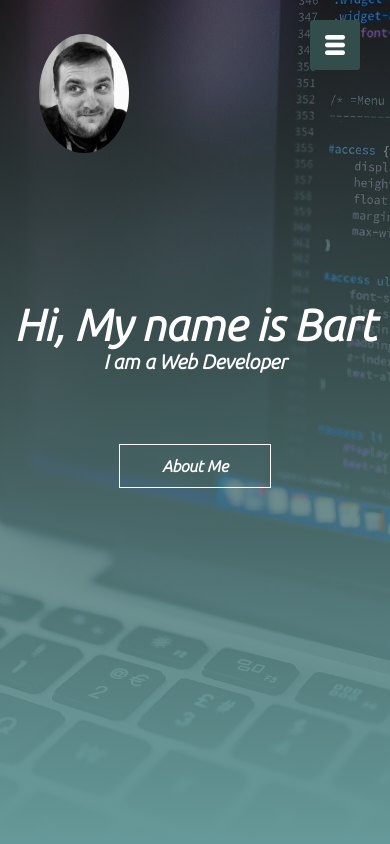
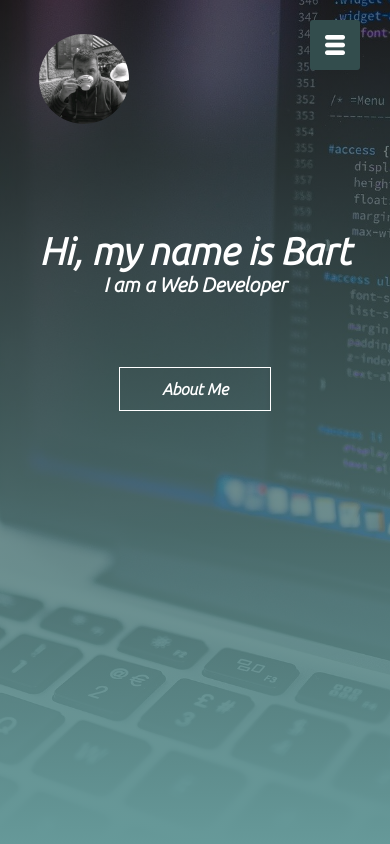
Before and after one commit to yordiBar/yordiBar.github.io, a plain HTML site: page index.html in a window 390 px wide. Shown: the top 844 px of the page. Drawn offline with Linux system fonts and the light colour scheme; some packages are replaced by stand-ins of ours; a script that the page names is missing.

Commit message:
media banner padding, new image, footer change

```diff
--- a/index.html
+++ b/index.html
@@ -17,9 +17,9 @@
 
 <body>
     <section id="banner">
-        <img src="images/IMG-20180104-WA0000-01.jpeg" class="logo">
+        <img src="images/logo-img1.jpg" class="logo">
         <div class="banner-text">
-            <h1>Hi, My name is Bart</h1>
+            <h1>Hi, my name is Bart</h1>
             <p>I am a Web Developer</p>
             <div class="banner-btn">
                 <a href="#about"><span></span>About Me</a>
@@ -219,9 +219,9 @@
             </div>
             <div class="footer-right">
                 <h1>Get in touch</h1>
-                <p>Dublin, Ireland<i class="fa fa-map-marker"></i></p>
+                <p><i class="fa fa-map-marker"></i>Dublin, Ireland</p>
                 <!-- <p>Phone Number<i class="fa fa-phone"></i>00353 87 693 4401</p> -->
-                <p>Email<i class="fa fa-paper-plane"></i><a href="mailto:bart.dev@hotmail.com">bart.dev@hotmail.com</a>
+                <p><i class="fa fa-paper-plane"></i><a href="mailto:bart.dev@hotmail.com">bart.dev@hotmail.com</a>
                 </p>
             </div>
         </div>
--- a/style.css
+++ b/style.css
@@ -23,7 +23,7 @@
     padding-top: 300px;
 }
 .banner-text h1 {
-    font-size: 90px;
+    font-size: 70px;
 }
 .banner-text p {
     font-size: 20px;
@@ -99,8 +99,11 @@ nav ul li a:hover {
     margin-top: 15px;
 }
 @media screen and (max-width: 770px) {
+    .banner-text {
+        padding-top: 230px;
+    }
     .banner-text h1 {
-        font-size: 44px;
+        font-size: 38px;
     }
     .banner-btn a {
         display: block;
```
Also changed, not shown: images/logo-img1.jpg (added).
